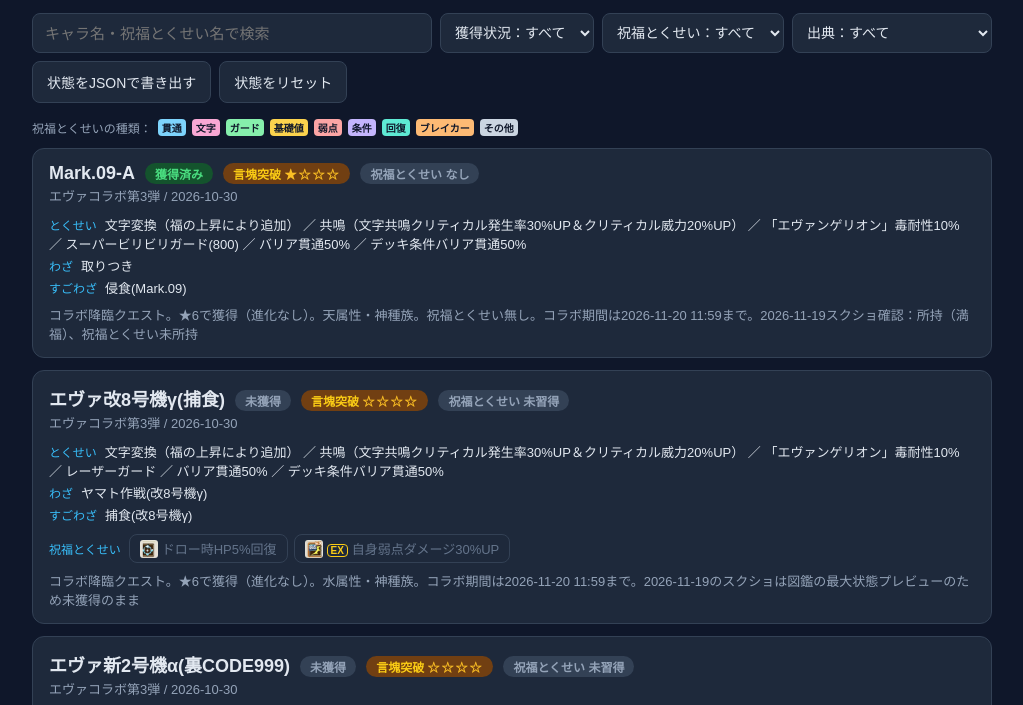
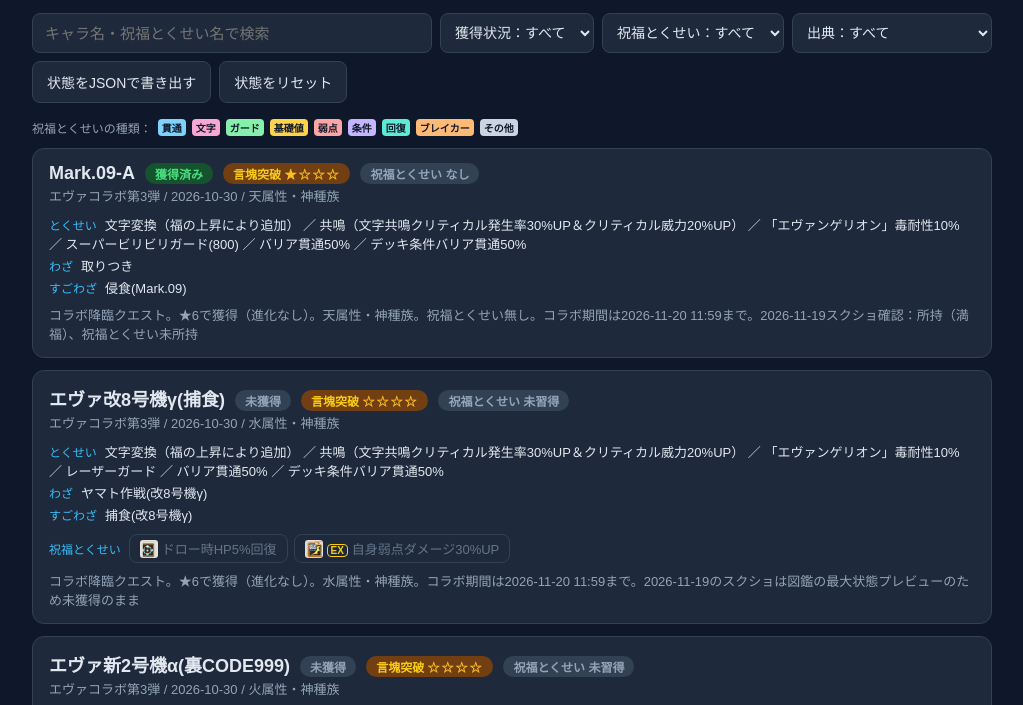
Before and after one commit to gamedcm/kotodaman-db, a plain HTML site: page index.html in a window 1280 px wide. Shown: the part 68-773 px from the top of the page, without its empty margins (128-1151 px from the left). Drawn offline with Linux system fonts and the light colour scheme.

Commit message:
属性・種族を追加（全14件、全員神種族）してカードに表示

```diff
--- a/data.json
+++ b/data.json
@@ -17,13 +17,15 @@
       "waza": "取りつき"
     },
     "acquired": true,
+    "attribute": "天",
     "id": "eva3-mark09a",
     "name": "Mark.09-A",
     "notes": "コラボ降臨クエスト。★6で獲得（進化なし）。天属性・神種族。祝福とくせい無し。コラボ期間は2026-11-20 11:59まで。2026-11-19スクショ確認：所持（満福）、祝福とくせい未所持",
     "releaseDate": "2026-10-30",
     "source": "エヴァコラボ第3弾",
     "totsu": 1,
-    "traits": []
+    "traits": [],
+    "tribe": "神"
   },
   {
     "abilities": {
@@ -43,6 +45,7 @@
       "waza": "ヤマト作戦(改8号機γ)"
     },
     "acquired": false,
+    "attribute": "水",
     "id": "eva3-8gouki-gamma",
     "name": "エヴァ改8号機γ(捕食)",
     "notes": "コラボ降臨クエスト。★6で獲得（進化なし）。水属性・神種族。コラボ期間は2026-11-20 11:59まで。2026-11-19のスクショは図鑑の最大状態プレビューのため未獲得のまま",
@@ -59,7 +62,8 @@
         "name": "自身弱点ダメージ30%UP",
         "unlocked": false
       }
-    ]
+    ],
+    "tribe": "神"
   },
   {
     "abilities": {
@@ -80,6 +84,7 @@
       "waza": "ヤマト作戦(新2号機α)"
     },
     "acquired": false,
+    "attribute": "火",
     "id": "eva3-shin2gouki-alpha",
     "name": "エヴァ新2号機α(裏CODE999)",
     "notes": "コラボ降臨クエスト。★6で獲得（進化なし）。火属性・神種族。コラボ期間は2026-11-20 11:59まで。2026-11-19のスクショは図鑑の最大状態プレビューのため未獲得のまま",
@@ -96,7 +101,8 @@
         "name": "自身弱点ダメージ20%UP",
         "unlocked": false
       }
-    ]
+    ],
+    "tribe": "神"
   },
   {
     "abilities": {
@@ -119,6 +125,7 @@
       "waza": "初号機パイロットの覚醒"
     },
     "acquired": false,
+    "attribute": "冥",
     "id": "eva3-shogouki-gaius",
     "name": "エヴァ初号機(ガイウスの槍)",
     "notes": "コラボクエストクリアで獲得。★6（進化なし）。冥属性・神種族。破滅級は満福10体以上所持が挑戦条件。コラボ期間は2026-11-20 11:59まで。2026-11-19のスクショは図鑑の最大状態プレビューのため未獲得のまま",
@@ -135,7 +142,8 @@
         "name": "自身弱点ダメージ20%UP",
         "unlocked": false
       }
-    ]
+    ],
+    "tribe": "神"
   },
   {
     "abilities": {
@@ -153,6 +161,7 @@
       "waza": "目的への意思"
     },
     "acquired": true,
+    "attribute": "冥",
     "id": "eva2-gendou",
     "name": "碇ゲンドウ",
     "notes": "コラボクエスト2弾クリアで獲得。★6（進化なし）。冥属性・神種族。破滅級は満福10体以上所持が挑戦条件。コラボ期間は2026-11-20 11:59まで。2026-11-19スクショ確認：所持、祝福とくせいは全て未習得",
@@ -173,7 +182,8 @@
         "name": "ウォールブレイカー・スーパー化",
         "unlocked": false
       }
-    ]
+    ],
+    "tribe": "神"
   },
   {
     "abilities": {
@@ -191,6 +201,7 @@
       "waza": "再生"
     },
     "acquired": true,
+    "attribute": "火",
     "id": "eva2-shito4",
     "name": "第4の使徒",
     "notes": "強襲クエスト。★6（進化なし）。火属性・神種族。対象コラボクエストのクリア後に確率で出現。コラボ期間は2026-11-20 11:59まで。2026-11-19スクショ確認：所持（満福）、レーザーガード習得済み",
@@ -202,7 +213,8 @@
         "name": "レーザーガード",
         "unlocked": true
       }
-    ]
+    ],
+    "tribe": "神"
   },
   {
     "abilities": {
@@ -220,6 +232,7 @@
       "waza": "精神汚染"
     },
     "acquired": true,
+    "attribute": "闇",
     "id": "eva2-shito9",
     "name": "第9の使徒",
     "notes": "強襲クエスト。★6（進化なし）。闇属性・神種族。対象コラボクエストのクリア後に確率で出現。コラボ期間は2026-11-20 11:59まで。2026-11-19スクショ確認：所持、弱体ガード・スーパー化は未習得（名称はゲーム内表示に合わせて修正）。表記ルール：アップグレード型のため「弱体ガード・スーパー化」が正。新規に祝福とくせいとして取る場合の表記は「スーパー弱体ガード」",
@@ -231,7 +244,8 @@
         "name": "弱体ガード・スーパー化",
         "unlocked": false
       }
-    ]
+    ],
+    "tribe": "神"
   },
   {
     "abilities": {
@@ -249,6 +263,7 @@
       "waza": "侵攻"
     },
     "acquired": true,
+    "attribute": "木",
     "id": "eva2-shito10",
     "name": "第10の使徒",
     "notes": "強襲クエスト。★6（進化なし）。木属性・神種族。対象コラボクエストのクリア後に確率で出現。コラボ期間は2026-11-20 11:59まで。2026-11-19スクショ確認：所持、弱体ガード・スーパー化は未習得（名称はゲーム内表示に合わせて修正）。表記ルール：アップグレード型のため「弱体ガード・スーパー化」が正。新規に祝福とくせいとして取る場合の表記は「スーパー弱体ガード」",
@@ -260,7 +275,8 @@
         "name": "弱体ガード・スーパー化",
         "unlocked": false
       }
-    ]
+    ],
+    "tribe": "神"
   },
   {
     "abilities": {
@@ -277,6 +293,7 @@
       "waza": "パレットライフル"
     },
     "acquired": true,
+    "attribute": "闇",
     "id": "eva1-zerogouki",
     "name": "エヴァ零号機",
     "notes": "コラボ降臨クエスト。★4→★5進化。闇属性・神種族。能力は進化後「エヴァ零号機(改)」の値。コラボ期間は2026-11-20 11:59まで。2026-11-19スクショ確認：零号機(改)所持、レーザーガード習得済み、EX未習得",
@@ -293,7 +310,8 @@
         "name": "すごわざ発動条件「2文字以上10コンボ以上」",
         "unlocked": false
       }
-    ]
+    ],
+    "tribe": "神"
   },
   {
     "abilities": {
@@ -310,6 +328,7 @@
       "waza": "プログレッシブナイフ"
     },
     "acquired": true,
+    "attribute": "木",
     "id": "eva1-shogouki",
     "name": "エヴァ初号機",
     "notes": "コラボ降臨クエスト。★5→★6進化。木属性・神種族。期間中ログインでも★5を1体配布。能力は進化後「エヴァ初号機・覚醒」の値。コラボ期間は2026-11-20 11:59まで。2026-11-19スクショ確認：初号機・覚醒所持、HP基礎値500UPとビリビリガード習得済み、EX未習得",
@@ -330,7 +349,8 @@
         "name": "すごわざ発動条件「2文字以上10コンボ以上」",
         "unlocked": false
       }
-    ]
+    ],
+    "tribe": "神"
   },
   {
     "abilities": {
@@ -347,6 +367,7 @@
       "waza": "プログレッシブナイフ"
     },
     "acquired": true,
+    "attribute": "火",
     "id": "eva1-2gouki",
     "name": "エヴァ2号機",
     "notes": "コラボ降臨クエスト。★5→★6進化。火属性・神種族。能力は進化後「改2号機γ コード777」の値。コラボ期間は2026-11-20 11:59まで。2026-11-19スクショ確認：改2号機γ コード777所持（満福）、HP基礎値500UP習得済み、文字変換「し・じ」とEXは未習得",
@@ -367,7 +388,8 @@
         "name": "すごわざ発動条件「2文字以上10コンボ以上」",
         "unlocked": false
       }
-    ]
+    ],
+    "tribe": "神"
   },
   {
     "abilities": {
@@ -384,6 +406,7 @@
       "waza": "超長距離ライフル"
     },
     "acquired": true,
+    "attribute": "水",
     "id": "eva1-8gouki",
     "name": "エヴァ8号機",
     "notes": "コラボ降臨クエスト。★5→★6進化。水属性・神種族。能力は進化後「エヴァ8号機β・臨時戦闘形態」の値。コラボ期間は2026-11-20 11:59まで。2026-11-19スクショ確認：8号機β・臨時戦闘形態所持、ATK基礎値40UPと文字変換「ま」習得済み、EX未習得",
@@ -404,7 +427,8 @@
         "name": "すごわざ発動条件「2文字以上10コンボ以上」",
         "unlocked": false
       }
-    ]
+    ],
+    "tribe": "神"
   },
   {
     "abilities": {
@@ -421,6 +445,7 @@
       "waza": "RSホッパー"
     },
     "acquired": true,
+    "attribute": "光",
     "id": "eva1-13gouki",
     "name": "エヴァ第13号機",
     "notes": "コラボ降臨クエスト【魔級】。★5→★6進化。光属性・神種族。能力は進化後「エヴァ第13号機・疑似シン化」の値。コラボ期間は2026-11-20 11:59まで。2026-11-19スクショ確認：疑似シン化 Lv.99、福35/99。祝福とくせいはバリア貫通50%を習得済み、EXは未習得",
@@ -441,7 +466,8 @@
         "name": "コピーガード",
         "unlocked": false
       }
-    ]
+    ],
+    "tribe": "神"
   },
   {
     "abilities": {
@@ -461,6 +487,7 @@
       "waza": "ふたりの出会い"
     },
     "acquired": true,
+    "attribute": "天",
     "id": "eva3-rei-muon",
     "name": "レイ＆ムオン",
     "notes": "スペシャルコトダマン（コラボ期間中のログインボーナス配布）。コラボキャラとしてcoco指示で追加（2026-11-19）。天属性／神種族。とくせい1に新とくせい「共鳴」を含む。コトわざは固有名なし（効果：敵単体に超絶強力な天属性攻撃＋手札の味方にATK少し強化を2ターン付与）。2026-11-19スクショ確認：所持、EX弱体ガードとコンボ+1習得済み、バリア貫通50%と実体化時神種族ATKUP小は未習得",
@@ -488,6 +515,7 @@
         "name": "弱体ガード",
         "unlocked": true
       }
-    ]
+    ],
+    "tribe": "神"
   }
 ]
--- a/index.html
+++ b/index.html
@@ -268,7 +268,7 @@
             <button type="button" class="badge totsu" data-act="totsu" data-id="${escapeHtml(c.id)}" title="クリックで言塊突破の凸数を変更（4凸の次は0に戻る）">言塊突破 <span class="stars">${"★".repeat(c.totsu || 0)}${"☆".repeat(4 - (c.totsu || 0))}</span></button>
             ${stBadge}
           </div>
-          <div class="meta">${escapeHtml(c.source || "")}${c.releaseDate ? " / " + escapeHtml(c.releaseDate) : ""}</div>
+          <div class="meta">${escapeHtml(c.source || "")}${c.releaseDate ? " / " + escapeHtml(c.releaseDate) : ""}${c.attribute ? " / " + escapeHtml(c.attribute) + "属性" : ""}${c.tribe ? "・" + escapeHtml(c.tribe) + "種族" : ""}</div>
           ${abilities}
           ${traits ? `<div class="traits"><span class="traits-label">祝福とくせい</span>${traits}</div>` : ""}
           ${c.notes ? `<div class="notes">${escapeHtml(c.notes)}</div>` : ""}
```
